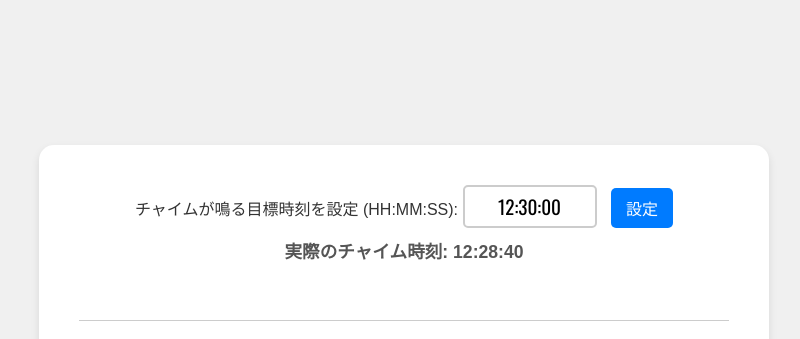
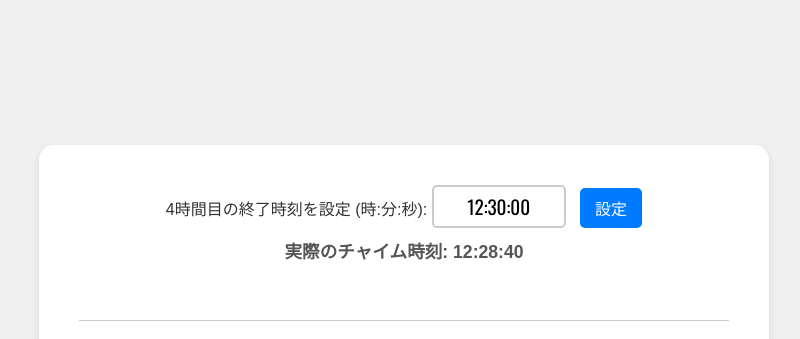
Before and after one commit to AppsforSchool/TimerforLunch, a plain HTML site: page index.html in a window 1280 px wide. Shown: the top 339 px of the page, without its empty margins (236-1036 px from the left). Drawn offline with nearby package versions, Linux system fonts and the light colour scheme; a web font is replaced by a local one.

Commit message:
Update index.html

```diff
--- a/index.html
+++ b/index.html
@@ -10,7 +10,7 @@
 <body>
     <div class="timer-container">
         <div class="settings">
-            <label for="target-time-input">チャイムが鳴る目標時刻を設定 (HH:MM:SS):</label>
+            <label for="target-time-input">4時間目の終了時刻を設定 (時:分:秒):</label>
             <input type="text" id="target-time-input" value="12:30:00" maxlength="8" pattern="[0-9]{2}:[0-9]{2}:[0-9]{2}" placeholder="例: 12:30:00">
             <button id="set-time-button">設定</button>
             <p id="actual-chime-time" class="current-target-time">実際のチャイム時刻: 12:28:40</p>
```
